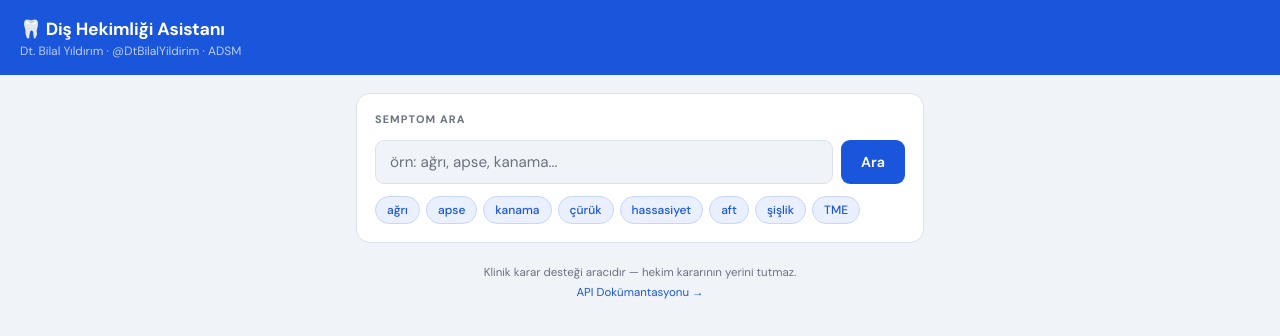
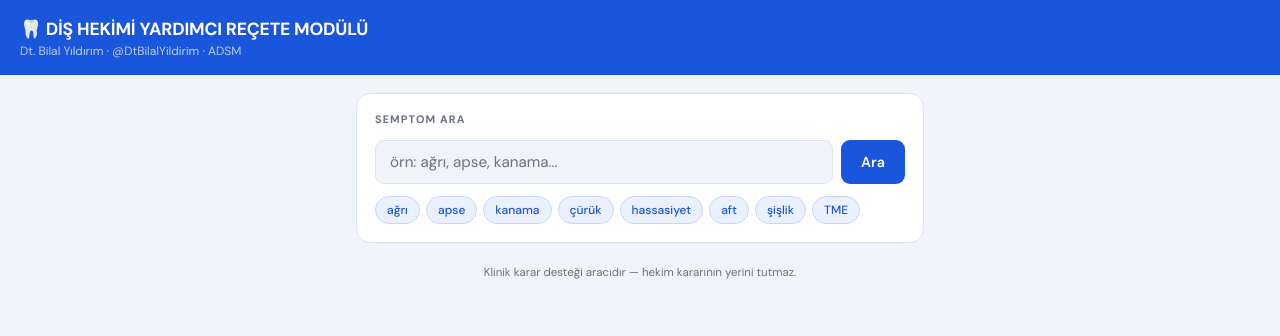
Before and after one commit to bobocubilal67/dtby-recebot, a website: page public/index.html in a window 1280 px wide. Drawn offline with Linux system fonts and the light colour scheme.

Commit message:
Update index.html

```diff
--- a/public/index.html
+++ b/public/index.html
@@ -307,7 +307,7 @@
 <body>
 
 <header>
-  <h1>🦷 Diş Hekimliği Asistanı</h1>
+  <h1>🦷 DİŞ HEKİMİ YARDIMCI REÇETE MODÜLÜ </h1>
   <p>Dt. Bilal Yıldırım · @DtBilalYildirim · ADSM</p>
 </header>
 
@@ -336,7 +336,7 @@
 
   <footer>
     Klinik karar desteği aracıdır — hekim kararının yerini tutmaz.<br/>
-    <a href="/api" target="_blank">API Dokümantasyonu →</a>
+
   </footer>
 
 </main>
```
